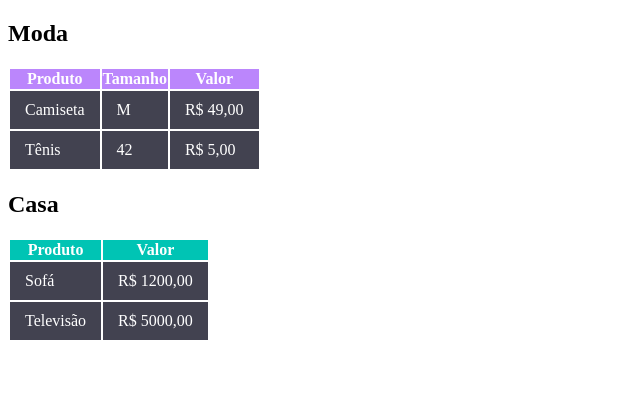
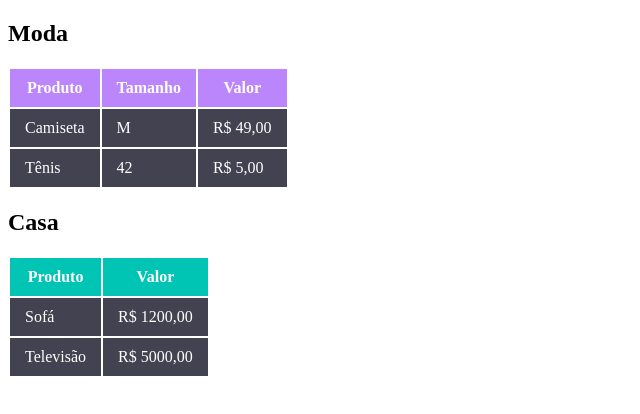
Before and after one commit to rialbeg/devquest-quest-html-css, a plain HTML site: page desafio-4-html-css/index.html in a window 1280 px wide. Shown: the whole page, without its empty margins (0-640 px from the left). Drawn offline with Linux system fonts and the light colour scheme.

Commit message:
Correcting header

```diff
--- a/desafio-4-html-css/style.css
+++ b/desafio-4-html-css/style.css
@@ -17,6 +17,6 @@
     background-color: #424250;
 }
 
-.bg-content td{
+.bg-content td,.header-moda th,.header-casa th{
     padding: 10px 15px;
 }
```
